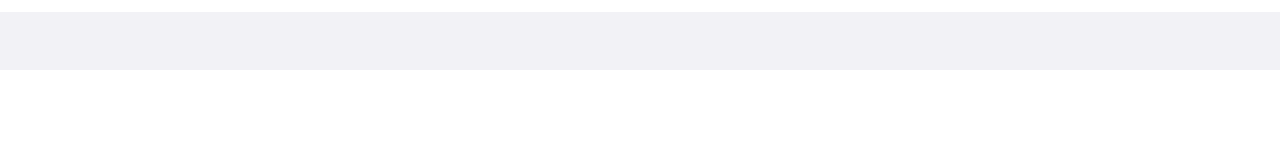
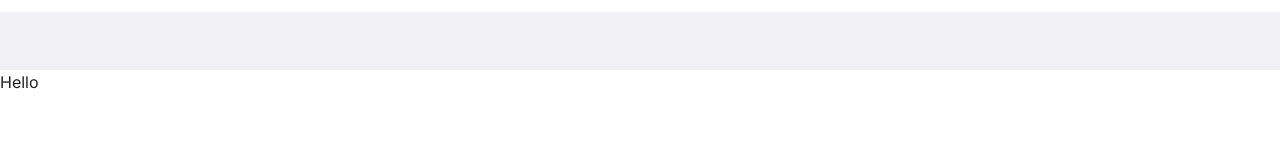
Before and after one commit to Tanaka785/OnlineStore, a React (Vite) app in the folder Frontend/: page / in a window 1280 px wide. Shown: the part 120-280 px from the top of the page. Built offline with nearby package versions, Linux system fonts and the light colour scheme.

Commit message:
imports Banner into home.jsx

```diff
--- a/Frontend/src/pages/Home.jsx
+++ b/Frontend/src/pages/Home.jsx
@@ -3,6 +3,7 @@ import Box from '@mui/material/Box';
 import CssBaseline from '@mui/material/CssBaseline';
 import Categories from "../components/common/Categories";
 import Divider from "../components/common/Divider";
+import Banner from "../components/common/Banner";
 
 function Home() {
     return (
@@ -10,7 +11,8 @@ function Home() {
             <CssBaseline />
             <NavigationAppBar />
             <Categories />
-            <Divider/>
+            <Divider />
+            <Banner/>
         </Box>
     )
 };
```
